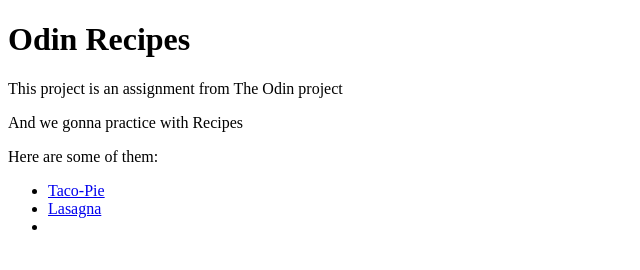
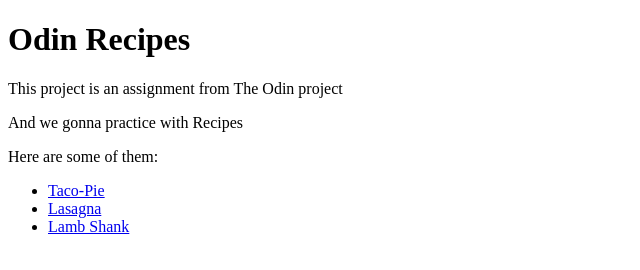
Before and after one commit to Mohamed-Faysall/odin-recipes, a plain HTML site: page index.html in a window 1280 px wide. Shown: the full height of the page, 0-640 px from the left. Drawn offline with Linux system fonts and the light colour scheme.

Commit message:
feat: add lamb-shank.html link to the home page

```diff
--- a/index.html
+++ b/index.html
@@ -15,7 +15,7 @@
     <ul>
         <li><a href="recipes/taco-pie.html">Taco-Pie</a></li>
         <li><a href="recipes/lasagna.html">Lasagna</a></li>
-        <li></li>
+        <li><a href="recipes/lamb-shank.html">Lamb Shank</label></a></li>
     </ul>
 
 </body>
```
